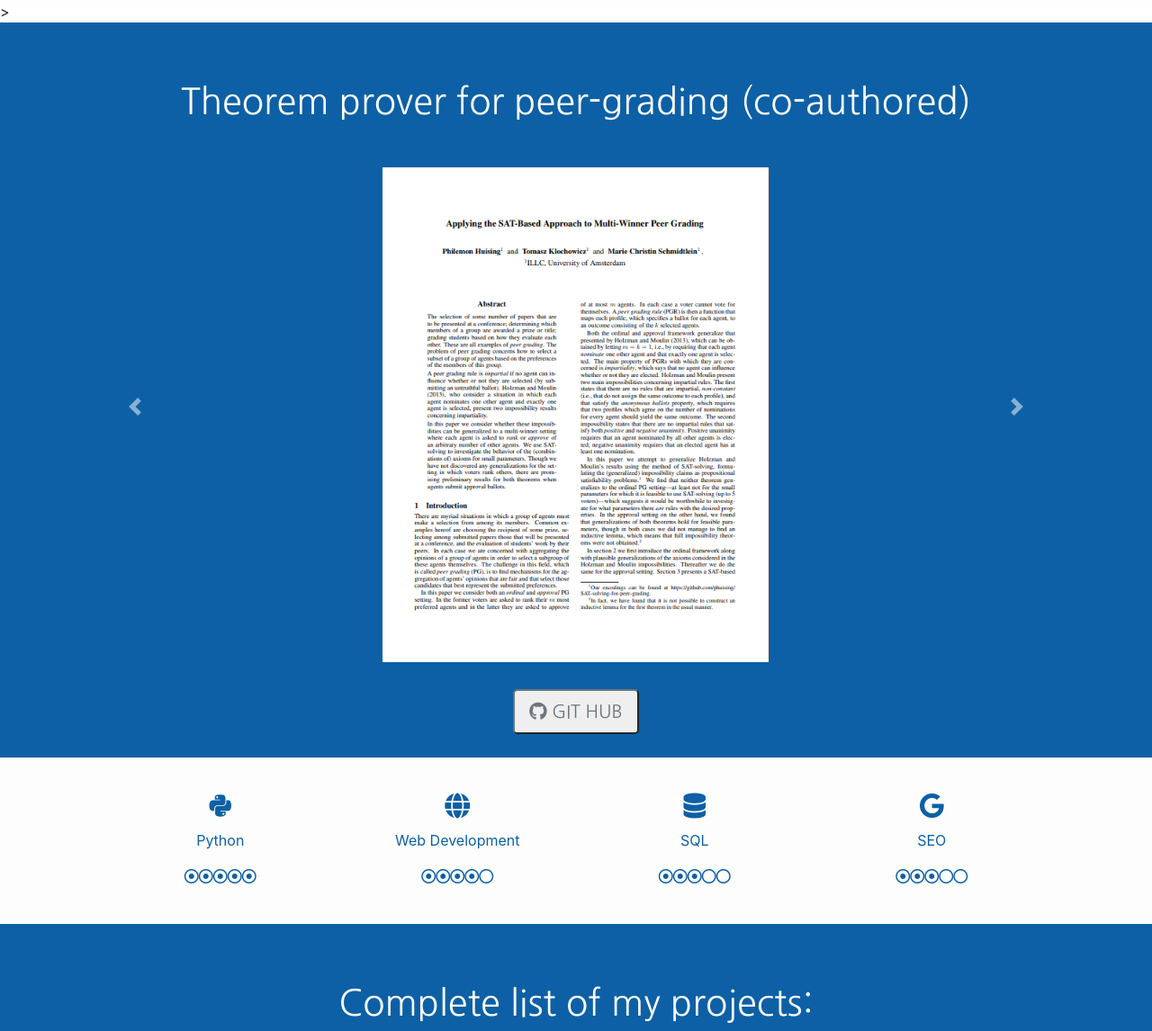
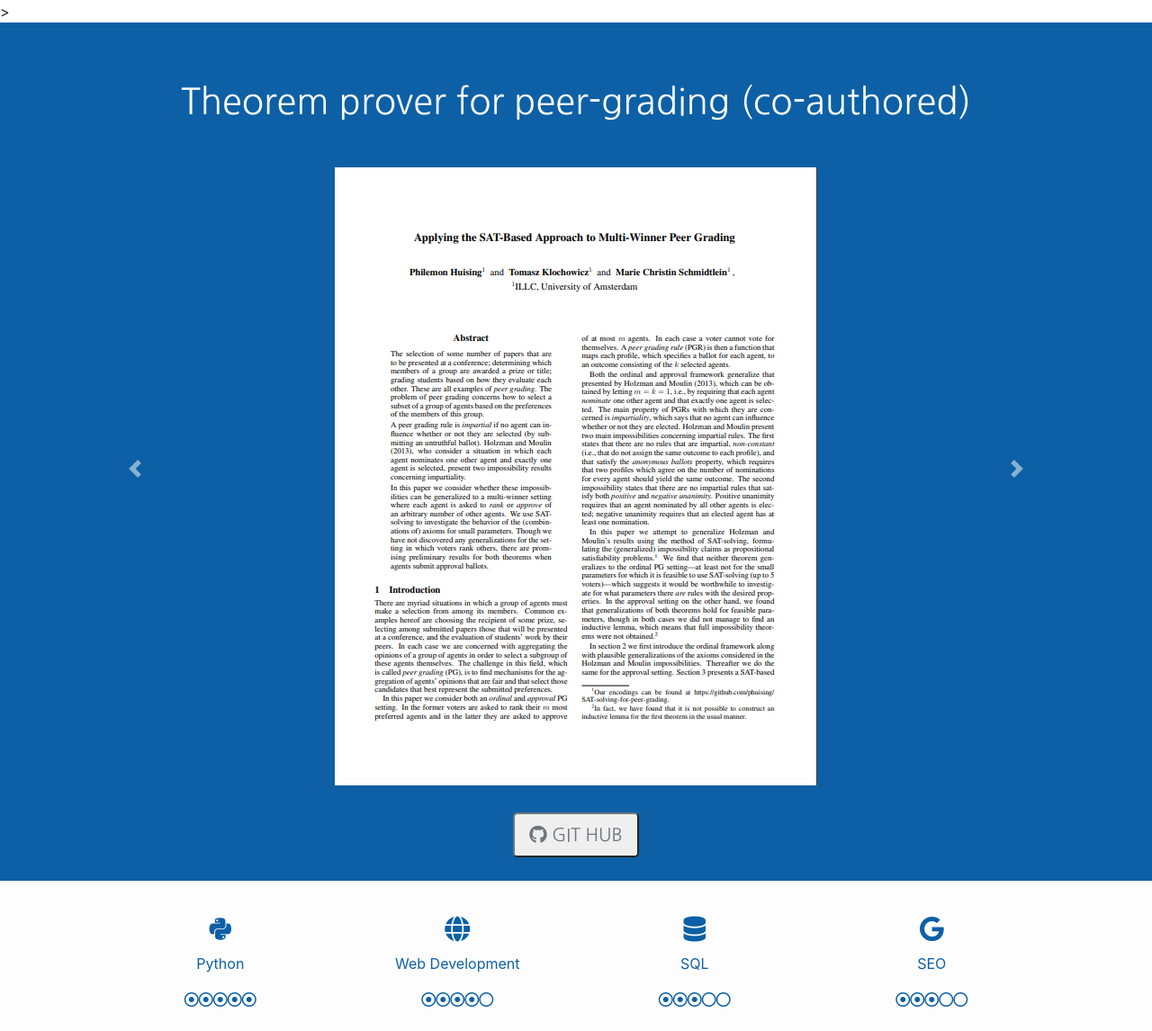
Before and after one commit to TKlochowicz/Portfolio-website, a Flask app: page / in a window 1280 px wide. Shown: the part 1031-2177 px from the top of the page at 90% size. Run offline with Flask 2, Linux system fonts and the light colour scheme; data comes from the database, SQL or seed files in the repository; some libraries are stand-ins or nearby versions.

Commit message:
ios img fix

```diff
--- a/static/styles.css
+++ b/static/styles.css
@@ -77,7 +77,7 @@
     height: 50%;
     width: auto;
     margin-bottom: 3%;
-    max-height: 550px;
+    max-height: 50%;
 }
 .git-but{
     text-decoration: inherit;
```
